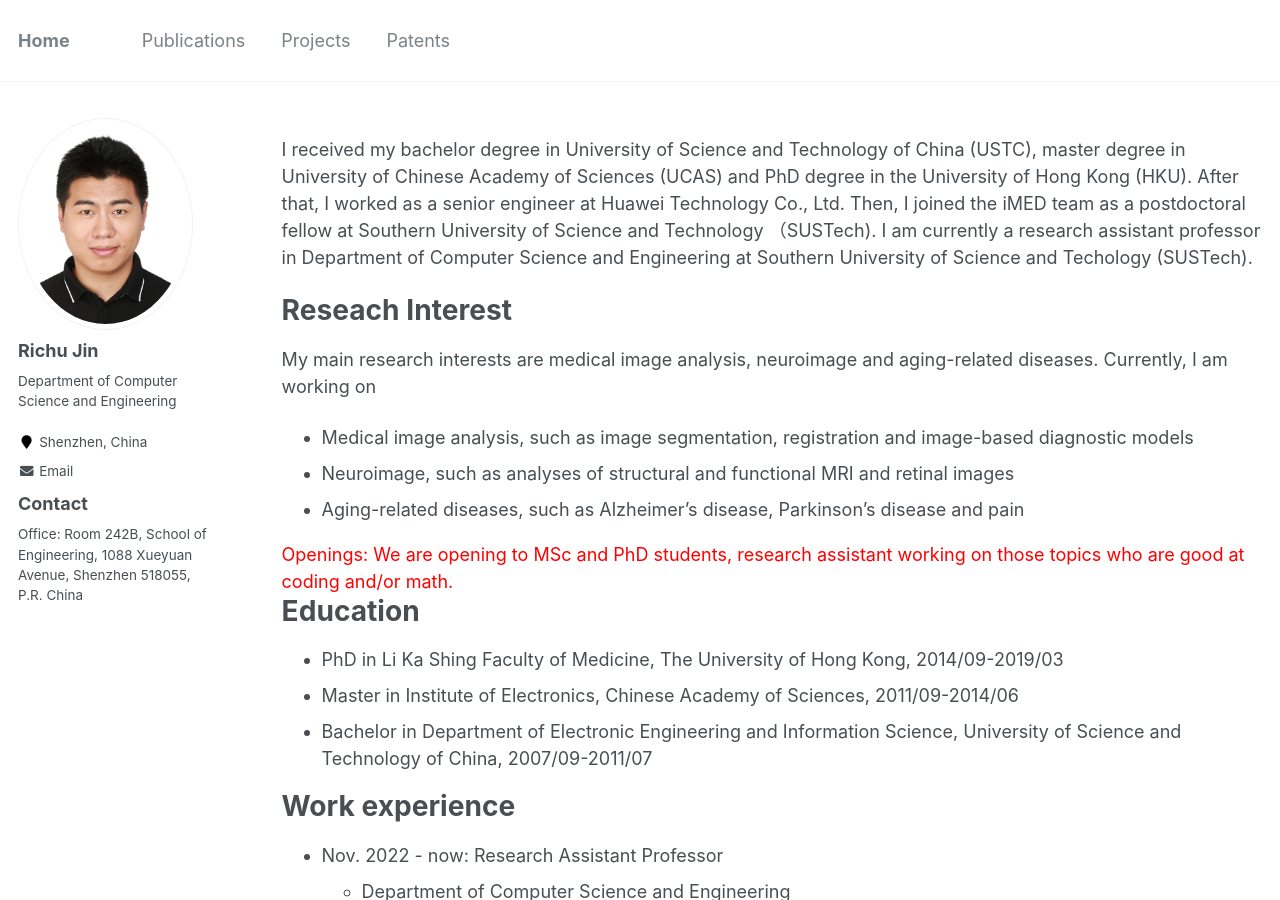
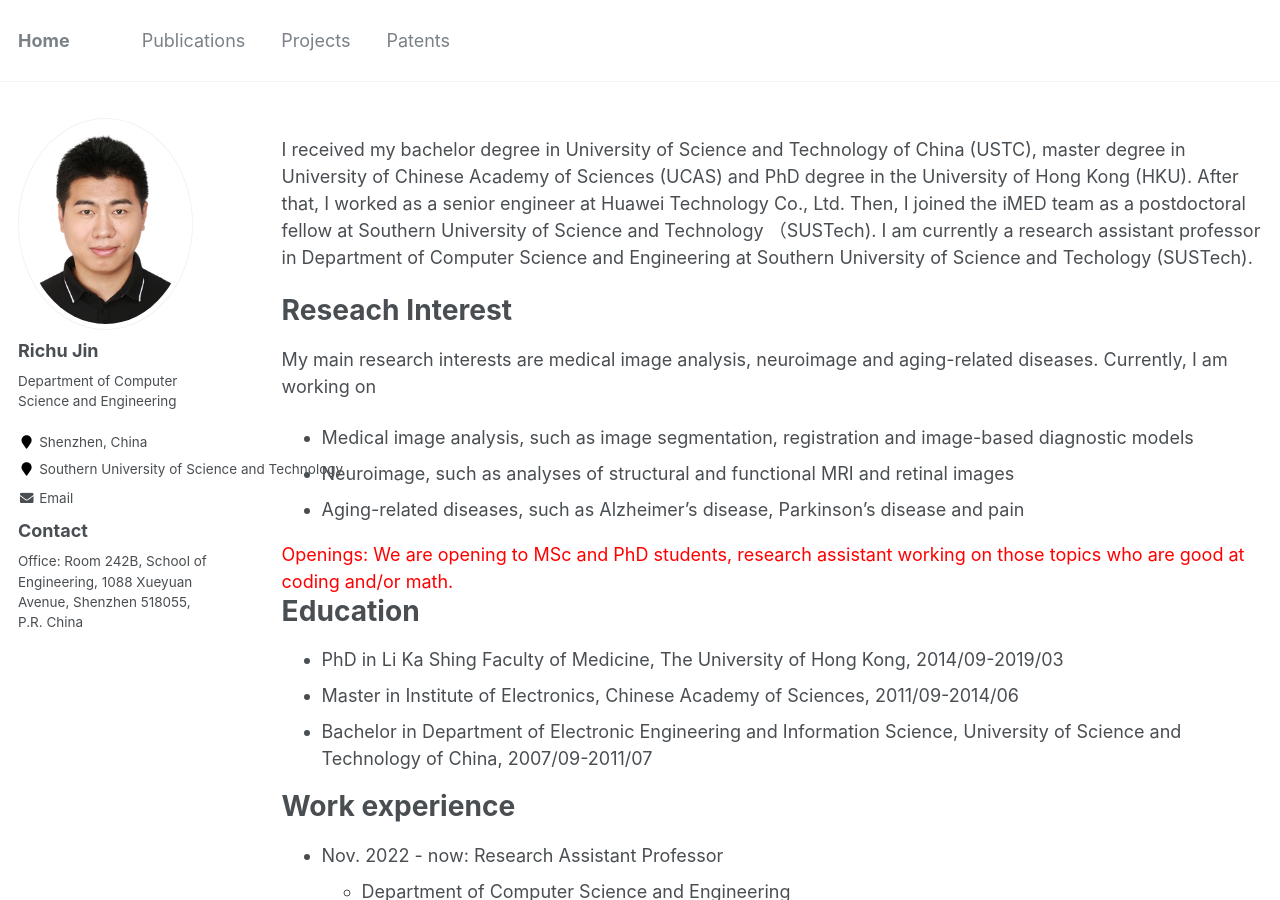
Before and after one commit to jrch507/jrch507.github.io, a Jekyll site: the page built from _pages/about.md, in a window 1280 px wide and 900 px high. Built offline with Jekyll 4.4.1, drawn with Linux system fonts in a browser that asks for light colours.

Commit message:
Update _config.yml

```diff
--- a/_config.yml
+++ b/_config.yml
@@ -84,7 +84,7 @@ author:
   avatar           : "profile.png"
   bio              : "Department of Computer Science and Engineering"
   location         : "Shenzhen, China"
-  # employer         :
+  employer         : "Southern University of Science and Technology"
   # pubmed           : "https://www.ncbi.nlm.nih.gov/pubmed/?term=john+snow"
   # googlescholar    : ""
   email            : jinrc@sustech.edu.cn
```
